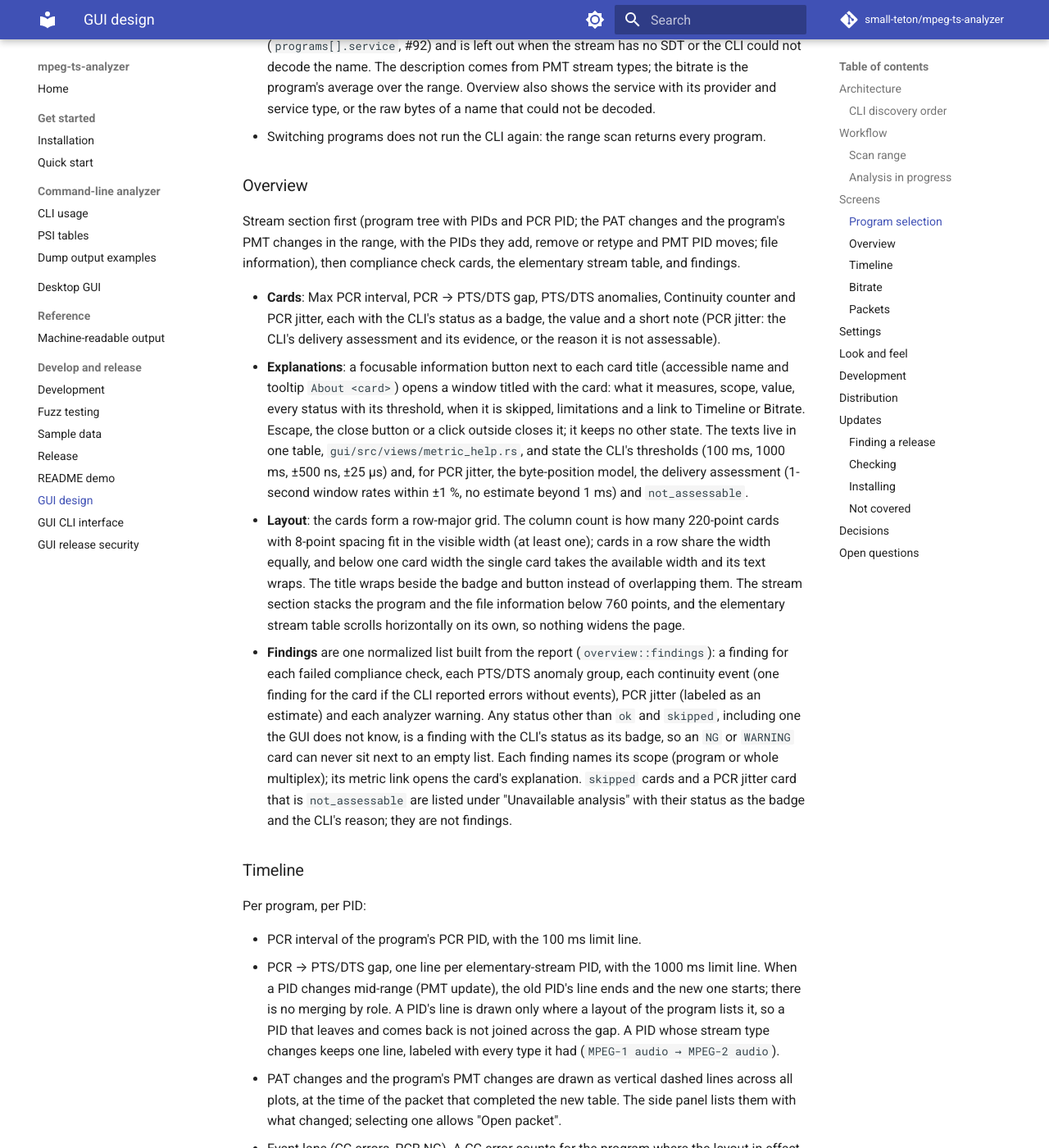
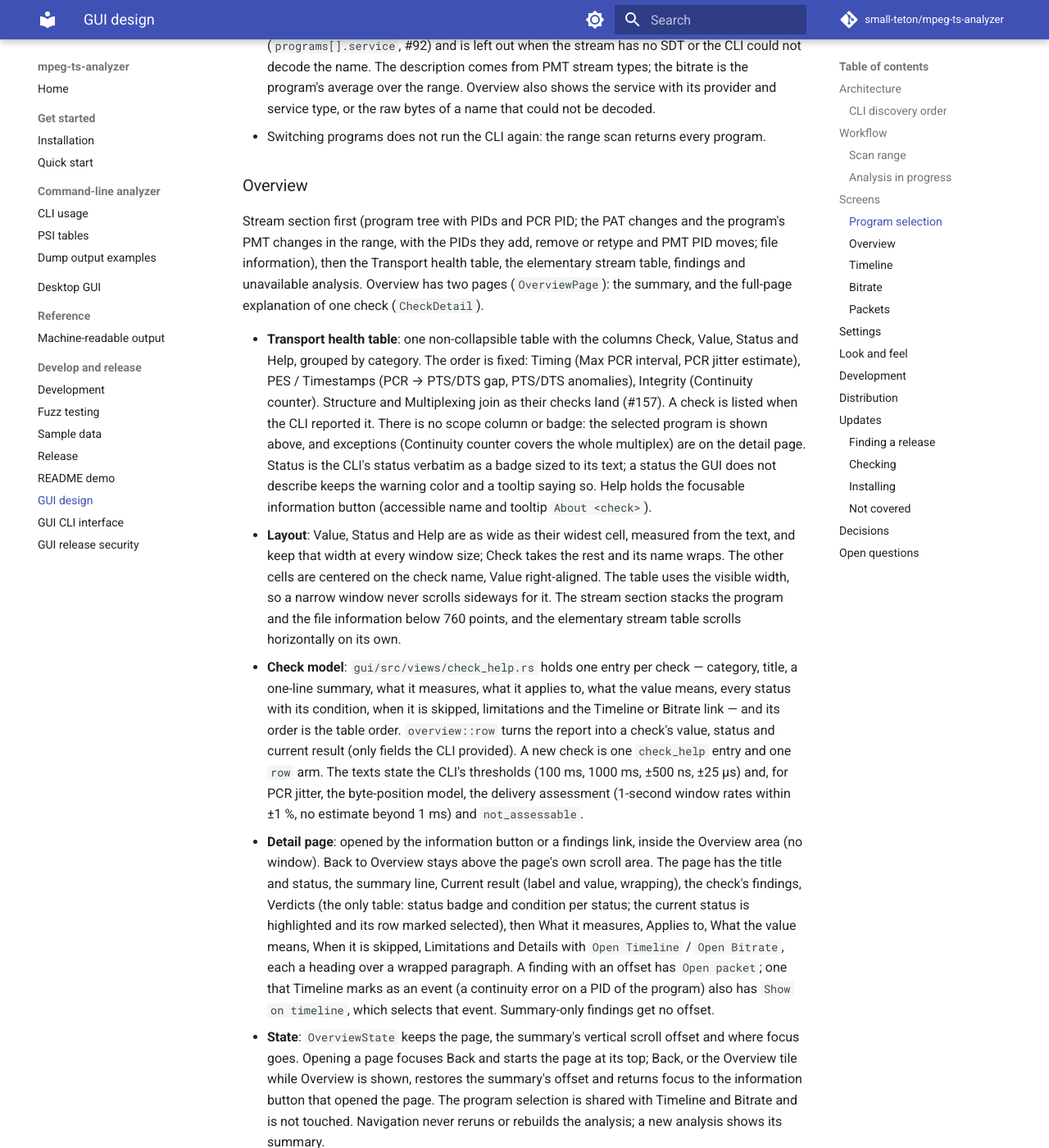
Before and after one commit to small-teton/mpeg-ts-analyzer, an MkDocs documentation site: the page built from docs/gui/design.md, in a window 1280 px wide and 1400 px high, scrolled down 3130 px. Shown: the whole window at 82% size. Built offline with MkDocs 1.6.1 and Material for MkDocs 9.7.7, drawn with Linux system fonts in a browser that asks for light colours; comment, search, counter and statistics services are not loaded; some of the changed text lies outside the part shown.

Commit message:
Document the Transport health table and check pages
Update the GUI design (Overview section and decisions) and the Overview
guide, call the diagnostic sample's defects checks rather than cards, and
regenerate docs/images/gui-tabs.png.

Co-Authored-By: Claude Opus 5.5 <noreply@anthropic.com>

```diff
--- a/docs/gui/design.md
+++ b/docs/gui/design.md
@@ -141,40 +141,75 @@ not affected by it.
 
 Stream section first (program tree with PIDs and PCR PID; the PAT changes and
 the program's PMT changes in the range, with the PIDs they add, remove or
-retype and PMT PID moves; file information), then compliance
-check cards, the elementary stream table, and findings.
+retype and PMT PID moves; file information), then the Transport health table,
+the elementary stream table, findings and unavailable analysis. Overview has
+two pages (`OverviewPage`): the summary, and the full-page explanation of one
+check (`CheckDetail`).
 
-- **Cards**: Max PCR interval, PCR → PTS/DTS gap, PTS/DTS anomalies,
-  Continuity counter and PCR jitter, each with the CLI's status as a badge,
-  the value and a short note (PCR jitter: the CLI's delivery assessment and
-  its evidence, or the reason it is not assessable).
-- **Explanations**: a focusable information button next to each card title
-  (accessible name and tooltip `About <card>`) opens a window titled with the
-  card: what it measures, scope, value, every status with its threshold,
-  when it is skipped, limitations and a link to Timeline or Bitrate. Escape,
-  the close button or a click outside closes it; it keeps no other state. The
-  texts live in one table, `gui/src/views/metric_help.rs`, and state the
-  CLI's thresholds (100 ms, 1000 ms, ±500 ns, ±25 µs) and, for PCR jitter, the
-  byte-position model, the delivery assessment (1-second window rates within
-  ±1 %, no estimate beyond 1 ms) and `not_assessable`.
-- **Layout**: the cards form a row-major grid. The column count is how many
-  220-point cards with 8-point spacing fit in the visible width (at least one);
-  cards in a row share the width equally, and below one card width the single
-  card takes the available width and its text wraps. The title wraps beside
-  the badge and button instead of overlapping them. The stream section stacks
-  the program and the file information below 760 points, and the elementary
-  stream table scrolls horizontally on its own, so nothing widens the page.
+- **Transport health table**: one non-collapsible table with the columns
+  Check, Value, Status and Help, grouped by category. The order is fixed:
+  Timing (Max PCR interval, PCR jitter estimate), PES / Timestamps
+  (PCR → PTS/DTS gap, PTS/DTS anomalies), Integrity (Continuity counter).
+  Structure and Multiplexing join as their checks land (#157). A check is
+  listed when the CLI reported it. There is no scope column or badge: the
+  selected program is shown above, and exceptions (Continuity counter covers
+  the whole multiplex) are on the detail page. Status is the CLI's status
+  verbatim as a badge sized to its text; a status the GUI does not describe
+  keeps the warning color and a tooltip saying so. Help holds the focusable
+  information button (accessible name and tooltip `About <check>`).
+- **Layout**: Value, Status and Help are as wide as their widest cell,
+  measured from the text, and keep that width at every window size; Check
+  takes the rest and its name wraps. The other cells are centered on the
+  check name, Value right-aligned. The table uses the visible width, so a
+  narrow window never scrolls sideways for it. The stream section stacks the
+  program and the file information below 760 points, and the elementary
+  stream table scrolls horizontally on its own.
+- **Check model**: `gui/src/views/check_help.rs` holds one entry per check —
+  category, title, a one-line summary, what it measures, what it applies to,
+  what the value means, every status with its condition, when it is skipped,
+  limitations and the Timeline or Bitrate link — and its order is the table
+  order. `overview::row` turns the report into a check's value, status and
+  current result (only fields the CLI provided). A new check is one
+  `check_help` entry and one `row` arm. The texts state the CLI's thresholds
+  (100 ms, 1000 ms, ±500 ns, ±25 µs) and, for PCR jitter, the byte-position
+  model, the delivery assessment (1-second window rates within ±1 %, no
+  estimate beyond 1 ms) and `not_assessable`.
+- **Detail page**: opened by the information button or a findings link, inside
+  the Overview area (no window). Back to Overview stays above the page's own
+  scroll area. The page has the title and status, the summary line, Current
+  result (label and value, wrapping), the check's findings, Verdicts (the only
+  table: status badge and condition per status; the current status is
+  highlighted and its row marked selected), then What it measures, Applies
+  to, What the value means, When it is skipped, Limitations and Details with
+  `Open Timeline` / `Open Bitrate`, each a heading over a wrapped paragraph. A
+  finding with an offset has `Open packet`; one that Timeline marks as an
+  event (a continuity error on a PID of the program) also has
+  `Show on timeline`, which selects that event. Summary-only findings get no
+  offset.
+- **State**: `OverviewState` keeps the page, the summary's vertical scroll
+  offset and where focus goes. Opening a page focuses Back and starts the page
+  at its top; Back, or the Overview tile while Overview is shown, restores the
+  summary's offset and returns focus to the information button that opened
+  the page. The program selection is shared with Timeline and Bitrate and is
+  not touched. Navigation never reruns or rebuilds the analysis; a new
+  analysis shows its summary.
+- **Accessibility**: headings (Transport health, categories, the page title,
+  the page sections) are AccessKit headings; the tables, their rows (named
+  after the check, value and status, or the verdict and condition), column
+  headers and cells have table semantics with bounds; the page status is
+  announced as `Status: <status>`; Back, the information buttons, the finding
+  actions and the navigation buttons are named buttons reachable with Tab.
 - **Findings** are one normalized list built from the report
   (`overview::findings`): a finding for each failed compliance check, each
-  PTS/DTS anomaly group, each continuity event (one finding for the card if
-  the CLI reported errors without events), PCR jitter (labeled as an
-  estimate) and each analyzer warning. Any status other than `ok` and
-  `skipped`, including one the GUI does not know, is a finding with the CLI's
-  status as its badge, so an `NG` or `WARNING` card can never sit next to an
-  empty list. Each finding names its scope (program or whole multiplex); its
-  metric link opens the card's explanation. `skipped` cards and a PCR jitter
-  card that is `not_assessable` are listed under "Unavailable analysis" with
-  their status as the badge and the CLI's reason; they are not findings.
+  PTS/DTS anomaly group, each continuity event (one finding for the check if
+  the CLI reported errors without events), PCR jitter and each analyzer
+  warning. Any status other than `ok`, `skipped` and `not_assessable`,
+  including one the GUI does not know, is a finding with the CLI's status as
+  its badge, so an `NG` or `WARNING` row can never sit next to an empty list.
+  Each finding names its scope (program or whole multiplex); its check link
+  opens the check's page. `skipped` checks and a PCR jitter estimate that is
+  `not_assessable` are listed under "Unavailable analysis" with their status
+  as the badge and the CLI's reason; they are not findings.
 
 ### Timeline
 
@@ -481,9 +516,10 @@ GUI; the signed trusted comment must name exactly that file. Only then does
 | In-app update with `cargo-packager-updater` (#150) | Avoids the macOS "Open Anyway" detour after the first install; already part of the packaging toolchain; verifies a minisign signature and handles `.app`, NSIS and AppImage | Own downloader and installer; Sparkle (macOS only); only linking to the release page |
 | Find updates through the Releases API and a manifest asset of each release | No extra hosting; works with GUI releases that are not "latest" | A fixed-URL manifest on GitHub Pages (the docs workflow owns the Pages deployment) |
 | Startup update check on by default, with a setting | Users learn about releases without action; one unauthenticated request | Manual check only |
-| Explain each Overview card in a window opened by a focusable information button, from one table of texts | Works with keyboard and touch; long enough for limitations; one source for cards, findings and tests | Longer text on the cards; hover-only tooltips |
-| Overview cards in a responsive row-major grid | A narrow window must not hide a verdict | One wrapping row with fixed widths; a horizontal scroller |
-| One Findings list counting every non-OK card, events and warnings; skipped checks listed separately | The count must agree with the cards; an event counts once | The former Warnings list of parser events only |
+| Overview checks in one grouped Transport health table (Check, Value, Status, Help) instead of cards (#159) | #157 adds more checks; a table scans and compares better than a card per check, and a new check is one row; compact columns keep every verdict visible in a narrow window | A card per check in a responsive grid (#156); collapsible categories; a Scope column or badge |
+| Explain each check on a page inside Overview instead of a popup window (#159) | Long, structured text reads better in the normal content area; no separate sizing, focus, dismissal or nested scrolling; Back restores the summary as it was | A popup window per check (#156); hover-only tooltips; a top-level Checks screen |
+| One table of check texts (`check_help.rs`) for the table, detail pages, findings and tests | One source of truth; a new check is one entry | Texts in the view code |
+| One Findings list counting every non-OK check, events and warnings; skipped checks listed separately | The count must agree with the table; an event counts once | The former Warnings list of parser events only |
 | The GUI shows the CLI's statuses as they are; PCR jitter `not_assessable` is unavailable analysis, not a finding | The CLI decides whether a file-based estimate deserves a verdict (schema 2.0, #152); a variable-rate file is not evidence of a PCR fault | Downgrading or hiding `ng` in the GUI; grading the estimate in the GUI |
 | Modal progress dialog during analysis | Results of every analysis screen are being replaced; one clear place to wait and cancel | Per-screen overlays while other screens stay usable |
 
```
Also changed, not shown: docs/development/sample-data.md (+1 -1 lines), docs/gui/overview.md (+56 -37 lines), tools/generate_all_findings/README.md (+3 -3 lines), docs/images/gui-tabs.png, 1 other file.
